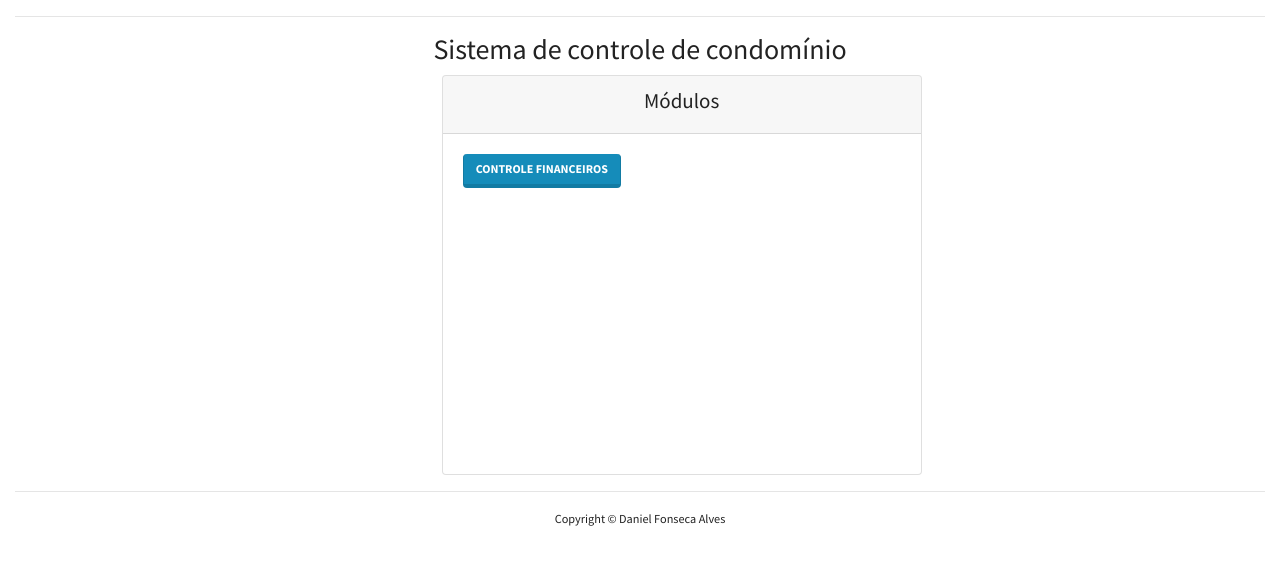
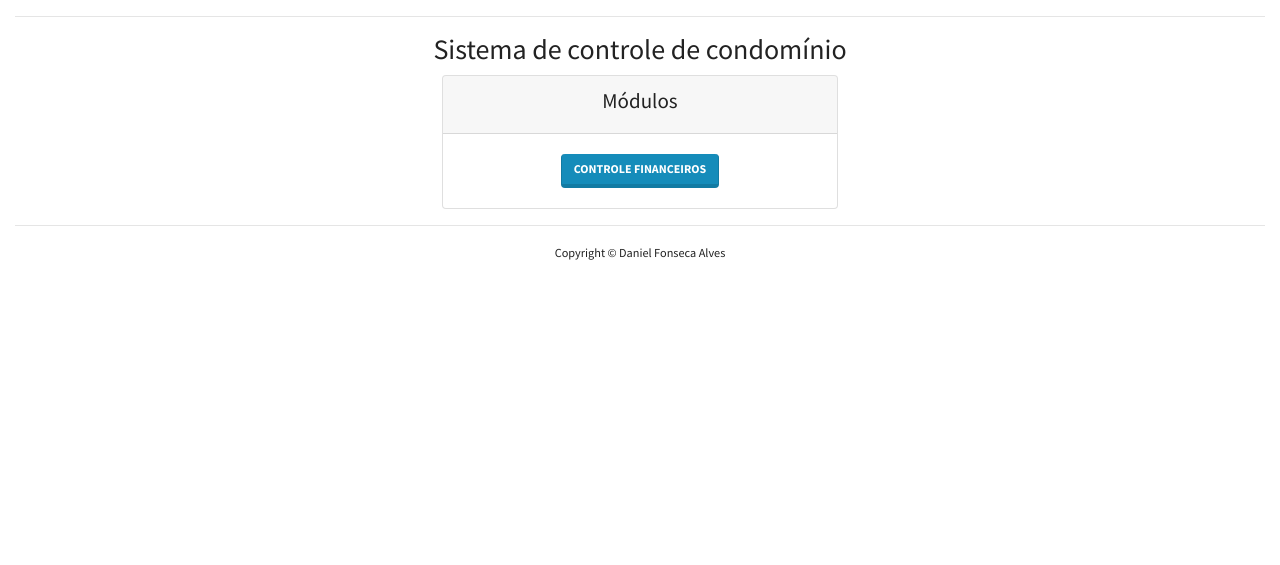
Before and after one commit to dalraf/controlecondominio, a Django app: page / in a window 1280 px wide. Shown: the part 57-622 px from the top of the page. Run offline with Django 3.2, Linux system fonts and the light colour scheme; the visitor is signed in with stand-in values (Sample User, id 1); some libraries are stand-ins or nearby versions.

Commit message:
Correcao de alinhamento

```diff
--- a/controlecondominio/templates/index.html
+++ b/controlecondominio/templates/index.html
@@ -12,11 +12,11 @@
     <div class="col-4">
     </div>
     <div class="col-4">
-        <div class="card" style="width: 30rem; height: 25rem;">
+        <div class="card">
             <div class="card-header" style="text-align: center;">
                 <h4>Módulos</h4>
             </div>
-            <div class="card-body">
+            <div class="card-body" style="text-align: center;">
                 <a class="btn btn-primary" role="button" href="{% url 'listaprestacao' %}">Controle Financeiros</a>
             </div>
         </div>
```
